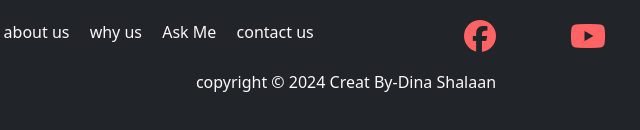
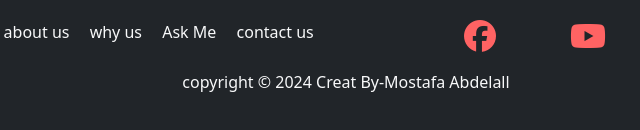
Before and after one commit to MostafaAbdelall/wep-camp, a plain HTML site: page index.html in a window 1280 px wide. Shown: the part 5734-5864 px from the top of the page, 294-934 px from the left. Drawn offline with Linux system fonts and the light colour scheme.

Commit message:
Update index.html

```diff
--- a/index.html
+++ b/index.html
@@ -720,7 +720,7 @@
               </div>
           </div>
         </div>
-        <p>copyright &copy; 2024 Creat By-Dina Shalaan</p>
+        <p>copyright &copy; 2024 Creat By-Mostafa Abdelall</p>
     </div>
 </footer>
 
```
